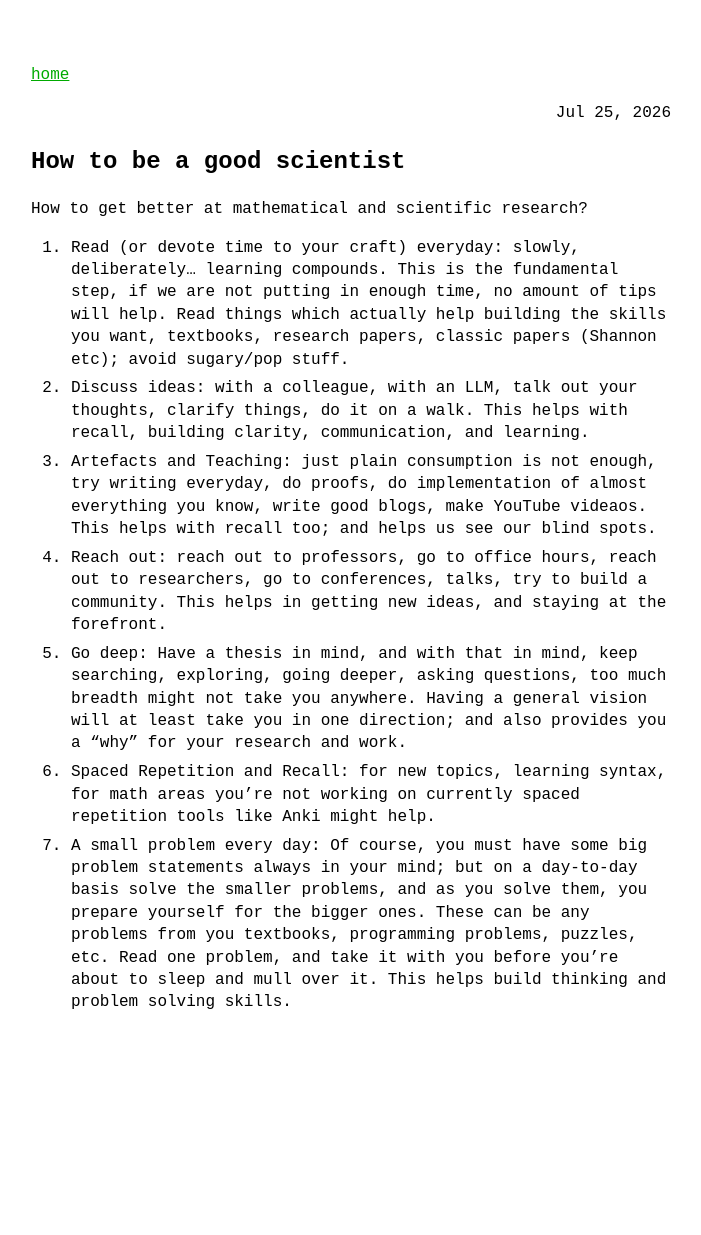
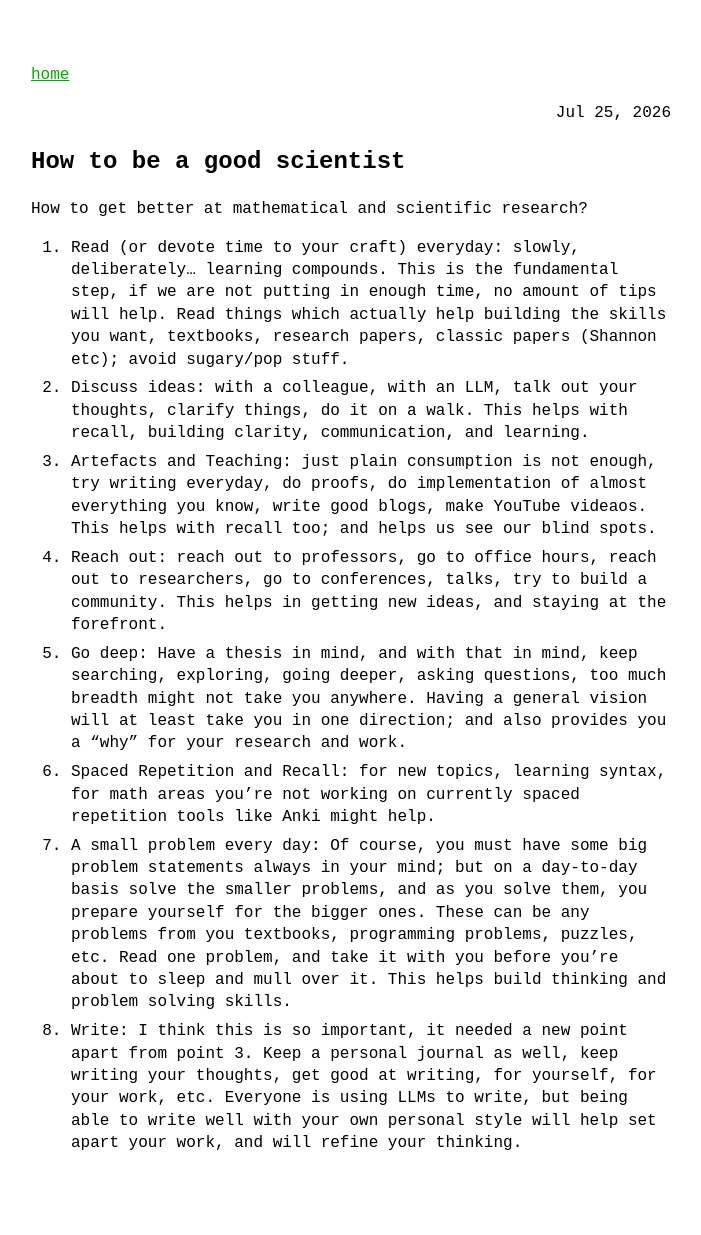
Before and after one commit to Verma314/verma314.github.io, a Jekyll site: the page built from _blog/2026-07-26-How-to-be-a-good-scientist.markdown, in a window 1280 px wide. Shown: the whole page, without its empty margins (289-990 px from the left). Built offline with Jekyll 4.4.1, drawn with Linux system fonts in a browser that asks for light colours; before the commit the page ends 1094 px from its top, so only the background shows below that.

Commit message:
Add point 8 (writing) to 'How to be a good scientist'

```diff
--- a/_blog/2026-07-26-How-to-be-a-good-scientist.markdown
+++ b/_blog/2026-07-26-How-to-be-a-good-scientist.markdown
@@ -15,3 +15,4 @@ How to get better at mathematical and scientific research?
 5. Go deep: Have a thesis in mind, and with that in mind, keep searching, exploring, going deeper, asking questions, too much breadth might not take you anywhere. Having a general vision will at least take you in one direction; and also provides you a "why" for your research and work.
 6. Spaced Repetition and Recall: for new topics, learning syntax, for math areas you're not working on currently spaced repetition tools like Anki might help.
 7. A small problem every day: Of course, you must have some big problem statements always in your mind; but on a day-to-day basis solve the smaller problems, and as you solve them, you prepare yourself for the bigger ones. These can be any problems from you textbooks, programming problems, puzzles, etc.  Read one problem, and take it with you before you're about to sleep and mull over it. This helps build thinking and problem solving skills.
+8. Write: I think this is so important, it needed a new point apart from point 3. Keep a personal journal as well, keep writing your thoughts, get good at writing, for yourself, for your work, etc. Everyone is using LLMs to write, but being able to write well with your own personal style will help set apart your work, and will refine your thinking.
```
